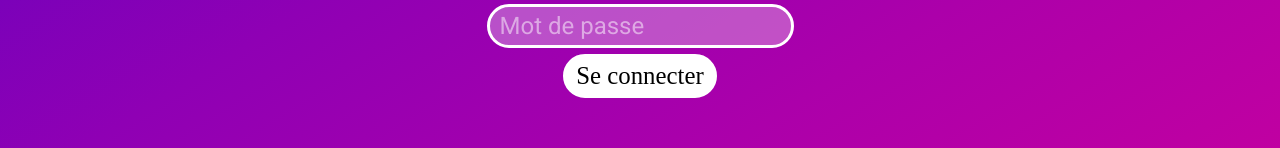
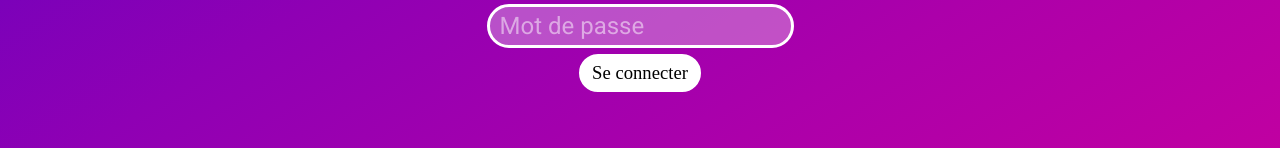
Before and after one commit to hickatheworld/QPUC, a React (Create React App) app in the folder frontend/: page /admin in a window 1280 px wide. Shown: the part 200-348 px from the top of the page. Built offline with nearby package versions, Linux system fonts and the light colour scheme.

Commit message:
feat(frontend): add `Button`

```diff
--- a/frontend/src/components/AdminPanel/AdminPanel.tsx
+++ b/frontend/src/components/AdminPanel/AdminPanel.tsx
@@ -2,6 +2,7 @@ import axios from 'axios';
 import React from 'react';
 import '../../style/AdminPanel.css';
 import IQuestion from '../../types/IQuestion';
+import Button from '../common/Button';
 import QuestionEditor from './QuestionEditor';
 import QuestionsList from './QuestionsList';
 
@@ -156,7 +157,7 @@ class AdminPanel extends React.Component<{}, AdminPanelState> {
 						<div className='failed-connection' style={{ visibility: this.state.conFailed ? 'visible' : 'hidden' }}>Nom d'utilisateur ou mot de passe invalide</div>
 						<input type='text' id='username' name='username' ref={this.usernameRef} placeholder={'Nom d\'utilisateur'} />
 						<input type='password' id='password' name='password' ref={this.passwordRef} placeholder='Mot de passe' />
-						<button id='submit' onClick={this.connect.bind(this)}>Se connecter</button>
+						<Button onClick={this.connect.bind(this)}>Se connecter</Button>
 					</div>
 				</div>
 			);
--- a/frontend/src/components/AdminPanel/QuestionEditor.tsx
+++ b/frontend/src/components/AdminPanel/QuestionEditor.tsx
@@ -2,6 +2,7 @@ import React, { useRef } from 'react';
 import IQuestion from '../../types/IQuestion';
 import '../../style/QuestionEditor.css';
 import DialogBox from '../common/DialogBox';
+import Button from '../common/Button';
 
 function QuestionEditor(props: QuestionEditorProps): React.ReactElement {
 	const statementRef = useRef<HTMLInputElement>(null);
@@ -57,7 +58,12 @@ function QuestionEditor(props: QuestionEditorProps): React.ReactElement {
 				</div>
 				<div className='question-editor-form-title'>Labels (séparés par virgule)</div>
 				<input type='text' name='labels' autoComplete='off' ref={labelsRef} placeholder='Clé, Géographie' defaultValue={props.question?.labels && props.question.labels.join(', ')} />
-				<button className='validate-question' onClick={(props.mode === 'create' ? add : edit)}>{props.mode === 'create' ? 'Ajouter' : 'Éditer'}</button>
+				<Button className='validate-question'
+					backgroundColor='#6802be' textColor='#fff'
+					onClick={(props.mode === 'create' ? add : edit)}
+				>
+					{props.mode === 'create' ? 'Ajouter' : 'Éditer'}
+				</Button>
 			</div>
 		</DialogBox>
 	);
--- a/frontend/src/components/common/Button.tsx
+++ b/frontend/src/components/common/Button.tsx
@@ -4,17 +4,21 @@ import '../../style/Button.css';
 
 function Button(props: ButtonProps): React.ReactElement {
 	const [buttonCSS, setButtonCSS] = useState({
-		background: props.backgroundColor || '#fff',
-		borderColor: props.backgroundColor || '#fff'
+		background: props.loading ? 'transparent' : props.backgroundColor || '#ffffff',
+		borderColor: props.backgroundColor || '#ffffff',
 	});
 	const [bodyCSS, setBodyCSS] = useState({
 		color: props.textColor || '#000'
 	});
 	const hoverIn = () => {
+		if (props.loading)
+			return;
 		setButtonCSS({ ...buttonCSS, background: 'transparent' });
-		setBodyCSS({ ...bodyCSS, color: props.backgroundColor || 'red' });
+		setBodyCSS({ color: props.backgroundColor || '#ffffff' });
 	}
 	const hoverOut = () => {
+		if (props.loading)
+			return;
 		setButtonCSS({
 			background: props.backgroundColor || '#fff',
 			borderColor: props.backgroundColor || '#fff'
@@ -22,9 +26,9 @@ function Button(props: ButtonProps): React.ReactElement {
 		setBodyCSS({ color: props.textColor || '#000' });
 	};
 	return (
-		<div className={`button ${props.loading && 'loading'} ${props.className}`} onClick={props.onClick} style={buttonCSS} onMouseEnter={hoverIn} onMouseLeave={hoverOut}>
-			<LoadingIndicator size={8} />
-			<div className='button-body' style={bodyCSS}>
+		<div className={`button${props.loading ? ' loading' : ''} ${props.className || ''}`} onClick={props.onClick} style={buttonCSS} onMouseEnter={hoverIn} onMouseLeave={hoverOut}>
+			<LoadingIndicator size={8} color={props.backgroundColor} />
+			<div className='button-text' style={bodyCSS}>
 				{props.children}
 			</div>
 		</div>
@@ -37,7 +41,7 @@ interface ButtonProps {
 	 * The hex color of the button's background.
 	 */
 	backgroundColor?: string;
-	children?: React.ReactNode;
+	children: string;
 	className?: string;
 	/**
 	 * Whether this component has to display a loading indicator.
--- a/frontend/src/style/Button.css
+++ b/frontend/src/style/Button.css
@@ -1,6 +1,6 @@
 .button {
 	position: relative;
-	display: flex;
+	display: table;
 	justify-content: center;
 	align-items: center;
 	border: 3px solid #fff;
@@ -29,7 +29,7 @@
 	opacity: 0;
 }
 
-.button>.button-body {
-	font: 18pt 'Candice' !important;
+.button>.button-text {
+	font: 14pt 'Candice' !important;
 	color: #000;
 }
--- a/frontend/src/style/QuestionEditor.css
+++ b/frontend/src/style/QuestionEditor.css
@@ -25,16 +25,6 @@
 }
 
 .question-editor .question-editor-form .validate-question {
-	display: block;
 	margin-left: auto;
 	margin-right: 0;
-	background-color: #6802be;
-	color: #fff;
-	border-color: #6802be;
-	font-size: 14pt;
-	transition: .15s ease;
 }
-
-.question-editor .question-editor-form .validate-question:hover {
-	background-color: #6802be80;
-}
```
